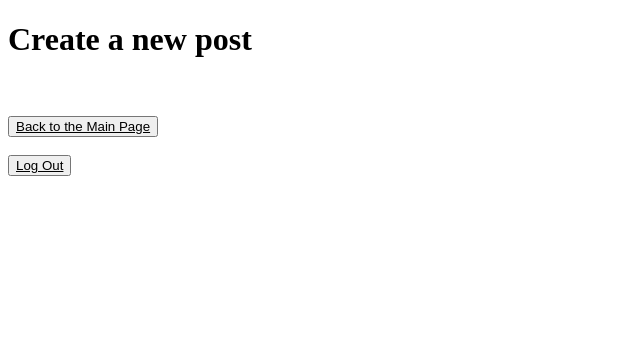
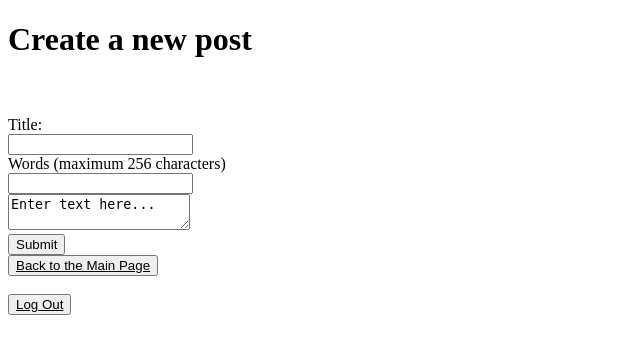
Before and after one commit to y4smeen/Storybored, a Flask app: page /newpost in a window 1280 px wide. Shown: the top 354 px of the page, without its empty margins (0-640 px from the left). Run offline with Flask 2, Linux system fonts and the light colour scheme.

Commit message:
added form for newport

```diff
--- a/templates/newpost.html
+++ b/templates/newpost.html
@@ -6,6 +6,23 @@
 
 <br><br>
 
+<form method="POST">
+  Title:
+  <br>
+  <input type="text" name="title">
+  <br>
+  Words (maximum 256 characters)
+  <br>
+  <input type="text" name="password" maxlength="256">
+  <br>
+  <textarea name="comment" form="usrform">Enter text here...</textarea>
+  <br>
+  <input type="submit" name="sub" value="Submit">
+</form>
+
+
+
+
 <button><a href="{{url_for('userpage')}}"> Back to the Main Page </a></button>
 
 <br><br>
```
